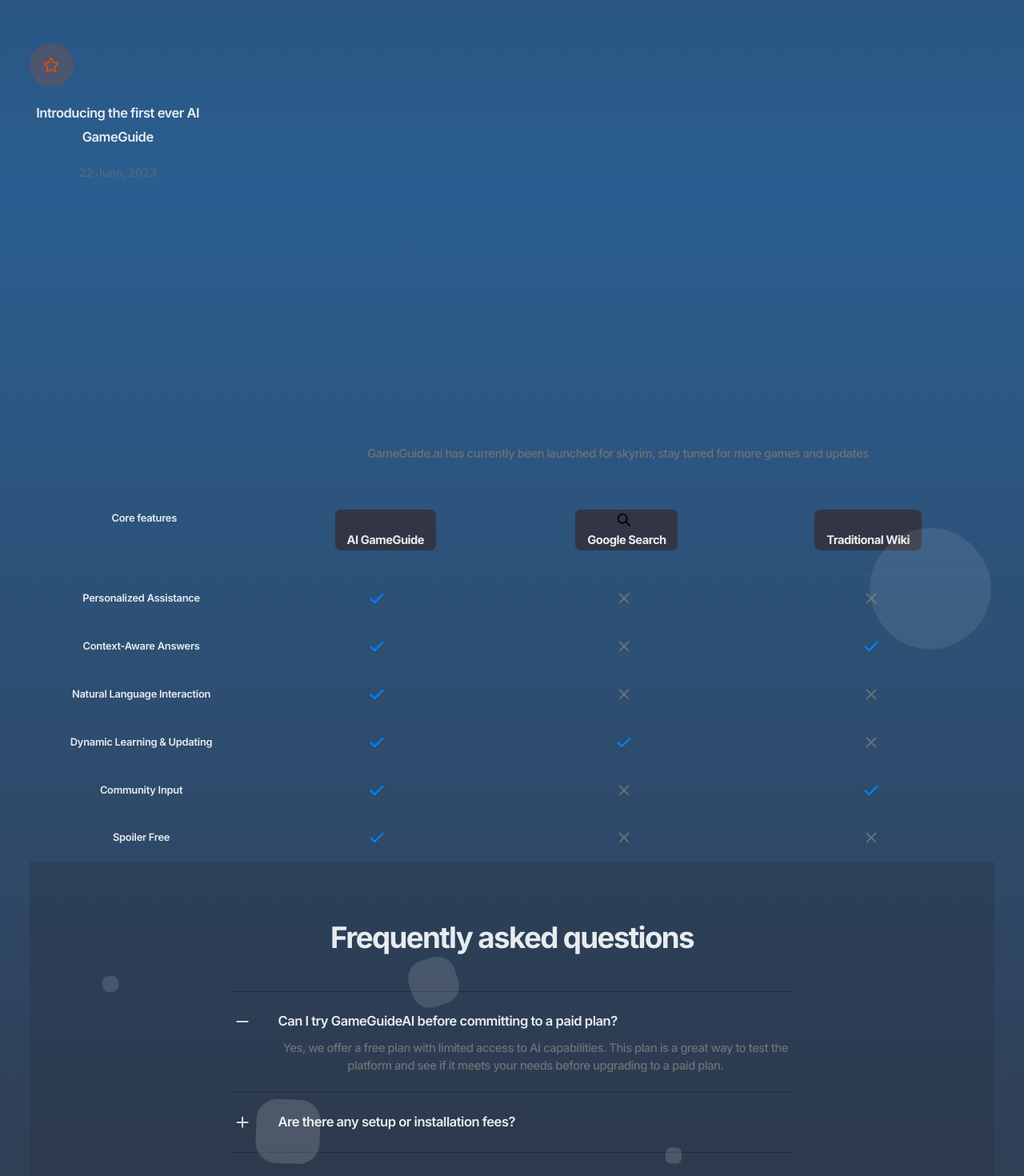
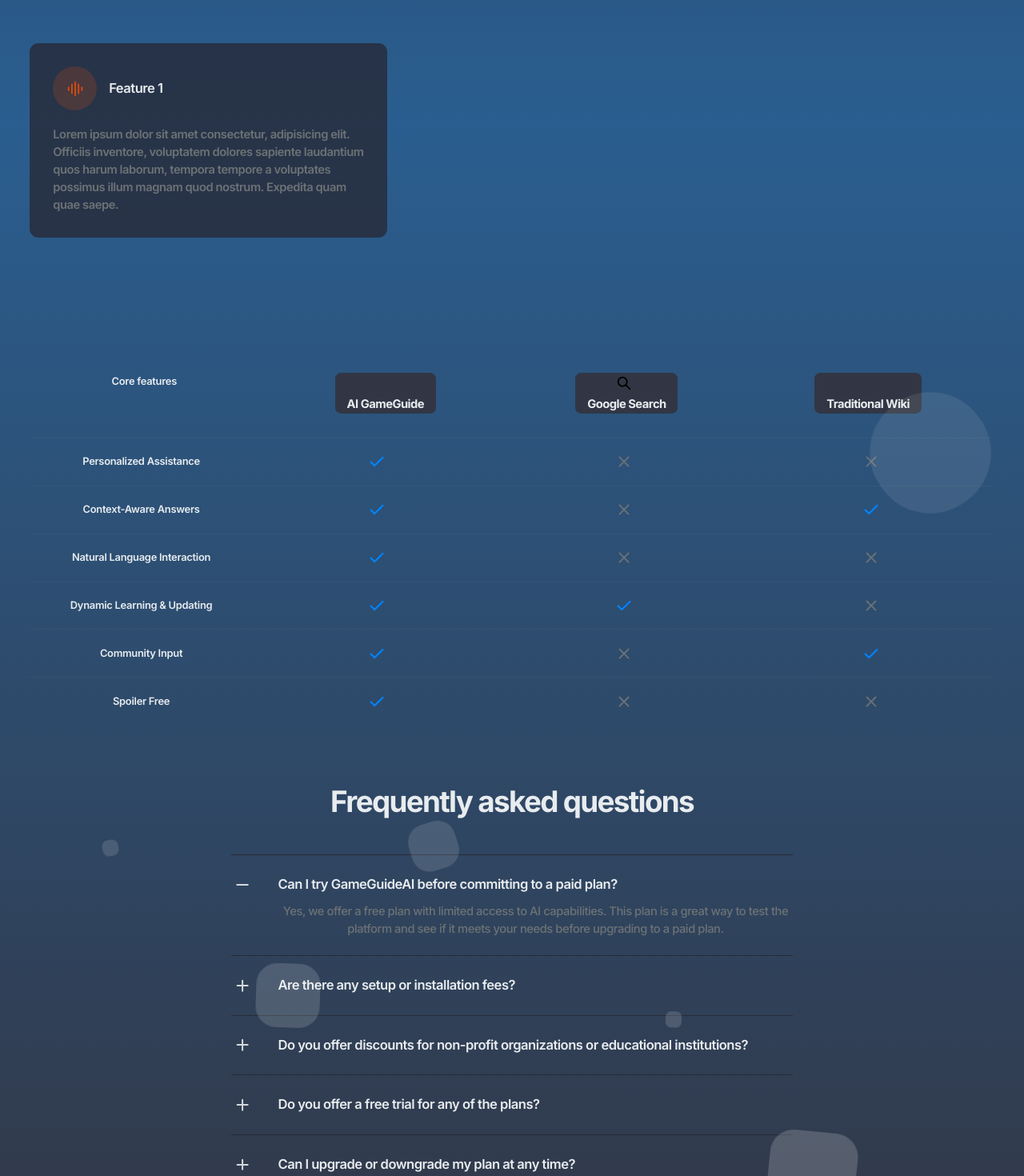
Before and after one commit to istvan-kreisz/GameGuideAI-frontend, a Next.js app: page / in a window 1280 px wide. Shown: the part 1420-2890 px from the top of the page at 80% size. Built offline with nearby package versions, Linux system fonts and the light colour scheme; no server answers; what @rvxlab/tailwind-plugin-ios-full-height would draw is missing.

Commit message:
landing page updates

```diff
--- /dev/null
+++ b/pages-lib/LandingPage/Faq.tsx
@@ -0,0 +1,20 @@
+import FaqItem from '@/components/FaqItem/FaqItem'
+
+import { faqPricing } from 'mockdata/faq'
+
+type FaqProps = {}
+
+const Faq = ({}: FaqProps) => (
+	<div className="py-32 px-15 2xl:py-20 2xl:px-10 xl:px-8">
+		<div className="max-w-[47.75rem] mx-auto">
+			<div className="mb-12 text-center h3 lg:h4">Frequently asked questions</div>
+			<div>
+				{faqPricing.map((x) => (
+					<FaqItem item={x} key={x.id} />
+				))}
+			</div>
+		</div>
+	</div>
+)
+
+export default Faq
--- /dev/null
+++ b/pages-lib/LandingPage/FeaturePreview.tsx
@@ -0,0 +1,48 @@
+import { useColorMode } from '@chakra-ui/color-mode'
+import Icon from '@/components/Icon/Icon'
+import Image from '@/components/Image/Image'
+
+type FeaturePreviewProps = {
+	title: string
+	text: string
+	icon: string
+	imageLight: string
+	imageDark: string
+}
+
+const FeaturePreview = ({ title, text, icon, imageLight, imageDark }: FeaturePreviewProps) => {
+	const { colorMode } = useColorMode()
+
+	const isDarkMode = colorMode === 'dark'
+
+	return (
+		<>
+			<div className="flex w-full  py-16 border-t border-n-3 lg:flex-col md:py-8 dark:border-n-4 ">
+				<div className="max-w-lg lg:max-w-none mr-16 lg:mb-10 lg:mr-0 lg:pr-0">
+					<div className="dark:bg-surf-1/80 p-8 rounded-xl">
+						<div className="flex items-center gap-4">
+							<div className="flex justify-center items-center w-15 h-15 mb-5 rounded-full bg-accent-1/20">
+								<Icon className="fill-accent-1" name={icon} />
+							</div>
+							<div className="mb-5 h6">{title}</div>
+						</div>
+						<div className="base1 font-semibold text-n-4 text-left">{text}</div>
+					</div>
+				</div>
+
+				{imageLight && (
+					<div className={`relative shrink-0 w-[700px] h-96 mx-auto rounded-2xl overflow-hidden`}>
+						<Image
+							className="object-cover rounded-2xl"
+							src={isDarkMode ? imageDark : imageLight}
+							fill
+							alt=""
+						/>
+					</div>
+				)}
+			</div>
+		</>
+	)
+}
+
+export default FeaturePreview
--- a/pages/index.tsx
+++ b/pages/index.tsx
@@ -2,32 +2,14 @@
 import Logo from '@/components/Logo/Logo'
 import { useEffect, useState } from 'react'
 import Image from 'next/image'
-import Loading from '@/components/Answer/Loading/Loading'
-import { TypeAnimation } from 'react-type-animation'
 import Gamecards from '@/components/Gamecards/Gamecards'
 import GamecardsCarousel from '@/components/Gamecards/GamecardsCarousel'
 import { navigation } from '@/constants/navigation'
 import { useColorMode } from '@chakra-ui/color-mode'
-import Package from '@/pages-lib/PricingPage/Main/Package'
-import { comparison } from '@/mocks/landingpage'
-import FeatureBox from '@/pages-lib/HomePage/FeatureBox'
-import Features from '@/pages-lib/PricingPage/Main/Features'
-import Faq from '@/pages-lib/PricingPage/Faq'
-import Updates from '@/pages-lib/UpdatesAndFaqPage/Updates'
+import FeatureBox from '@/pages-lib/LandingPage/FeatureBox'
 import ComparisonTable from '@/pages-lib/LandingPage/ComparisonTable'
-
-const updates = [
-	{
-		id: '0',
-		title: 'Introducing the first ever AI GameGuide',
-		date: '22 June, 2023',
-		icon: 'star',
-		imageLight: '/images/hero-placeholder.png',
-		imageDark: '/images/hero-placeholder.png',
-		content:
-			'GameGuide.ai has currently been launched for skyrim, stay tuned for more games and updates',
-	},
-]
+import FeaturePreview from '@/pages-lib/LandingPage/FeaturePreview'
+import Faq from '@/pages-lib/LandingPage/Faq'
 
 const svgs = [
 	<svg width="48" height="48" viewBox="0 0 48 48" fill="none" xmlns="http://www.w3.org/2000/svg">
@@ -185,9 +167,9 @@
 						</section>
 						<div className="my-10"></div>
 						<section className="items-center justify-center flex flex-col gap-20">
-							<header className="text-center max-w-6xl -mb-10 mt-10">
-								<h2 className="h1 text-n-2 font-medium">Features</h2>
-							</header>
+							<h2 className="h1 text-n-2 font-medium text-center max-w-6xl -mb-10 mt-10">
+								Features
+							</h2>
 
 							<div className="flex gap-16 lg:gap-6 md:flex-col">
 								<FeatureBox
@@ -264,7 +246,13 @@
 						</section>
 
 						<section className="items-center">
-							<Updates items={updates} />
+							<FeaturePreview
+								title="Feature 1"
+								text="Lorem ipsum dolor sit amet consectetur, adipisicing elit. Officiis inventore, voluptatem dolores sapiente laudantium quos harum laborum, tempora tempore a voluptates possimus illum magnam quod nostrum. Expedita quam quae saepe."
+								icon={'recording'}
+								imageLight="/images/hero-placeholder.png"
+								imageDark="/images/hero-placeholder.png"
+							/>
 						</section>
 
 						<section className="items-center ">
```
Also changed, not shown: pages-lib/LandingPage/FeatureBox.tsx (renamed from pages-lib/HomePage/FeatureBox.tsx).
